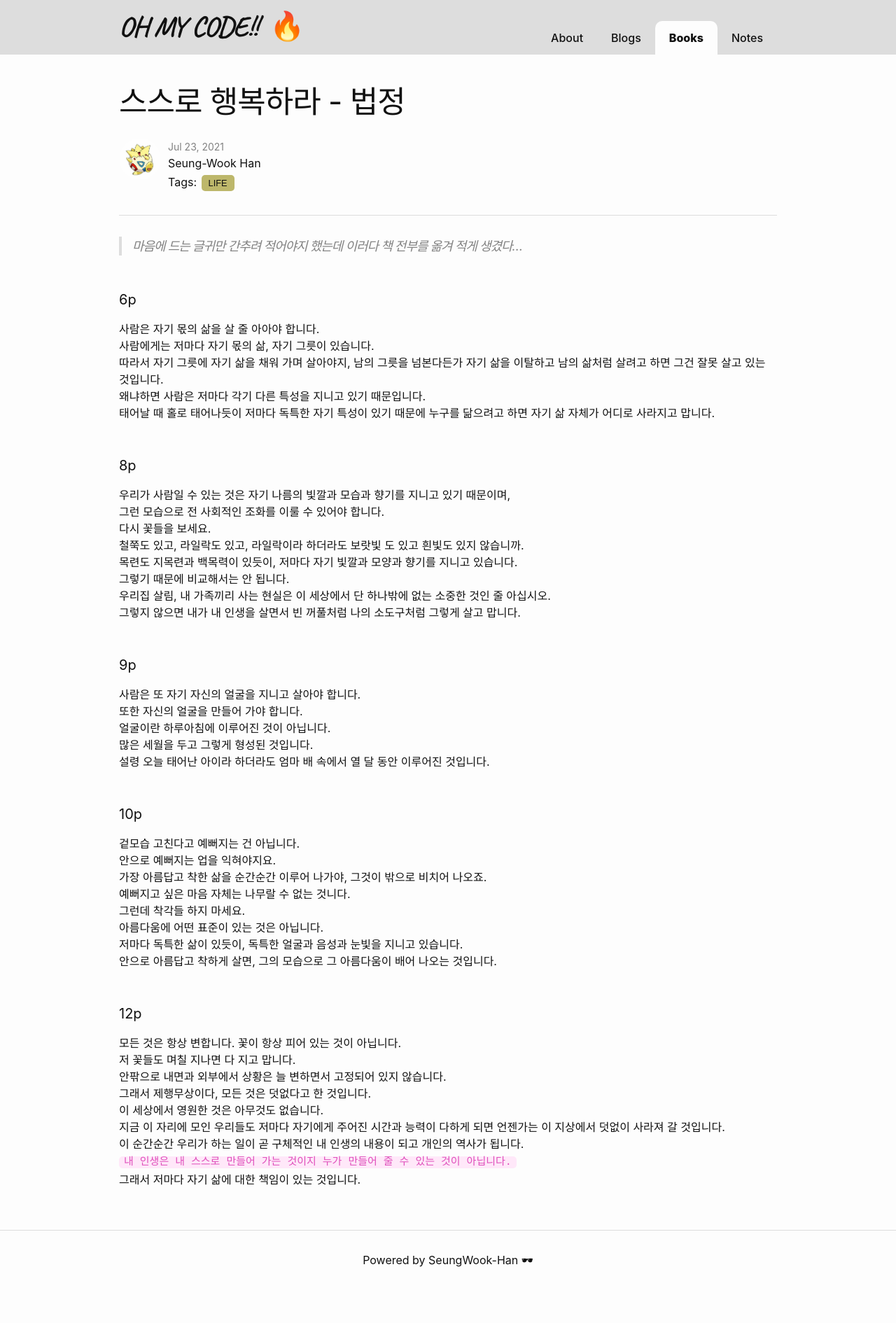
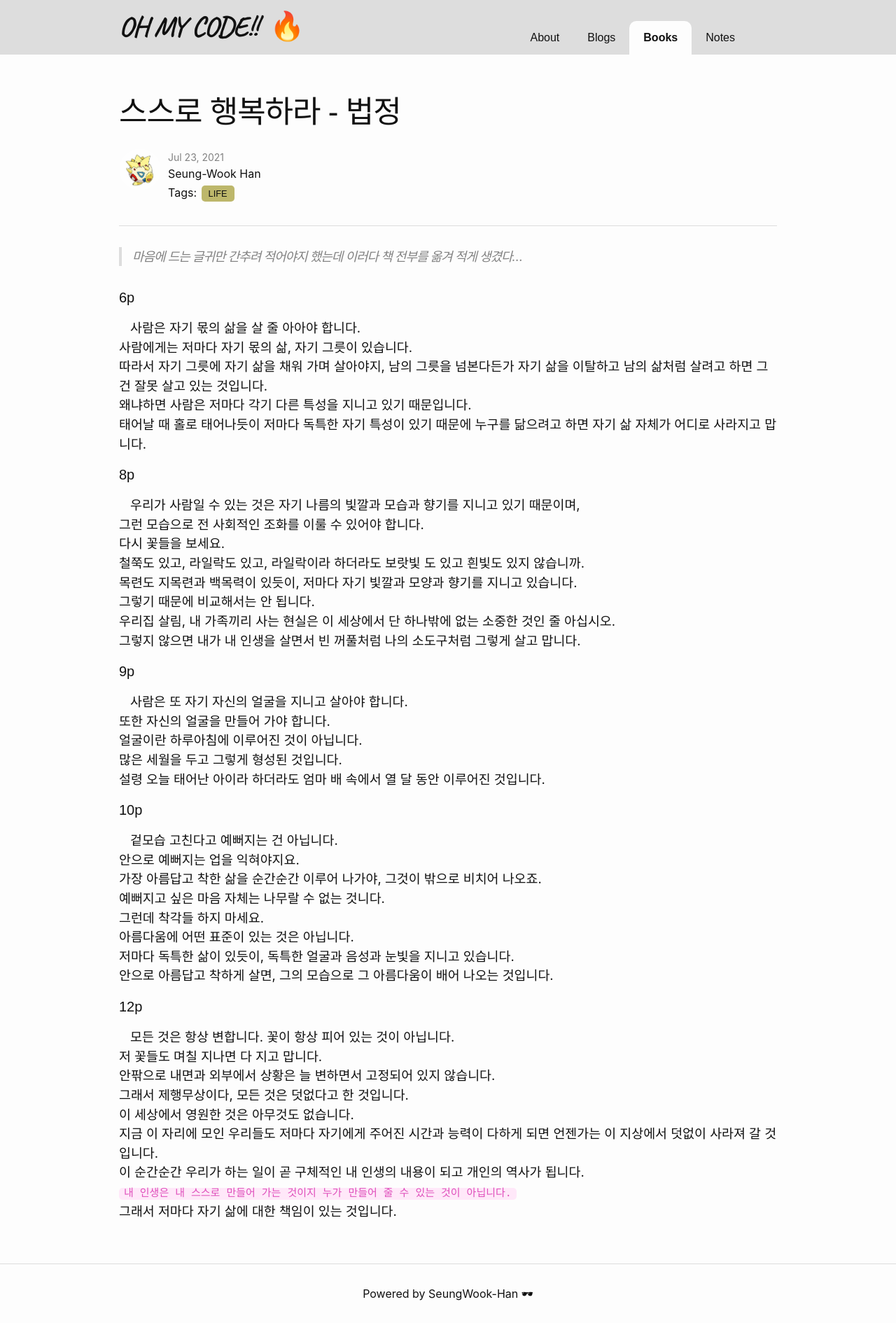
Before and after one commit to SeungukHan/SeungukHan.github.io, a Jekyll site: the page built from _books/2021-07-23-스스로_행복하라.markdown, in a window 1280 px wide. Shown: the whole page at 70% size. Built offline with Jekyll 4.4.1, drawn with Linux system fonts in a browser that asks for light colours; some web fonts are replaced; before the commit the page ends 1842 px from its top, so only the background shows below that.

Commit message:
Apply font and add post for clean code

```diff
--- a/_includes/empty.html
+++ b/_includes/empty.html
@@ -13,5 +13,5 @@
 </style>
 
 <div class="container">
-  <h1>Empty Page</h1>
+  <h1>Empty Page 🙊</h1>
 </div>
--- a/_includes/head.html
+++ b/_includes/head.html
@@ -10,8 +10,19 @@
   {%- endif -%}
   <link rel="icon" type="image/svg+xml" href="/favicon.svg">
 
-  <!-- font -->
+  <!-- font for blog title -->
   <link rel="preconnect" href="https://fonts.googleapis.com">
   <link rel="preconnect" href="https://fonts.gstatic.com" crossorigin>
   <link href="https://fonts.googleapis.com/css2?family=Caveat:wght@400;500;600;700&display=swap" rel="stylesheet">
+
+  <!-- font for header in content -->
+  <link rel="preconnect" href="https://fonts.googleapis.com">
+  <link rel="preconnect" href="https://fonts.gstatic.com" crossorigin>
+  <link href="https://fonts.googleapis.com/css2?family=Do+Hyeon&display=swap" rel="stylesheet">
+
+  <!-- font for title in content -->
+  <!-- font for content -->
+  <link rel="preconnect" href="https://fonts.googleapis.com">
+  <link rel="preconnect" href="https://fonts.gstatic.com" crossorigin>
+  <link href="https://fonts.googleapis.com/css2?family=Sunflower:wght@300;500;700&display=swap" rel="stylesheet">
 </head>
--- a/_sass/muyaho/_base.scss
+++ b/_sass/muyaho/_base.scss
@@ -89,8 +89,6 @@ li {
   }
 }
 
-
-
 /**
  * Headings
  */
@@ -98,12 +96,42 @@ h1, h2, h3, h4, h5, h6 {
   font-weight: $base-font-weight;
 }
 
-h4 {
-  margin-top: $base-font-size * 3;
+// h4 {
+//   margin-top: $base-font-size * 3;
+// }
+
+.post-content>h1,
+.post-content>h2 {
+  margin-top: $spacing-unit * 2;
 }
 
-p {
-  // text-indent: $base-font-size;
+.post-content>h1,
+.post-content>h2,
+.post-content>h3,
+.post-content>h4,
+.post-content>h5,
+.post-content>h6 {
+  font-family: 'Sunflower', sans-serif;
+}
+
+.post-content>h1 {
+}
+
+.post-content>h2 {
+}
+
+.post-content>h3 {
+  display: inline;
+  margin: 0px auto 0px auto;
+  padding: 5px;
+  background-color: $grey-color-light;
+}
+
+
+
+.post-content>p {
+  text-indent: $base-font-size;
+  font-size: $base-font-size * 1.15;
 }
 
 
@@ -158,6 +186,8 @@ a {
  * Blockquotes
  */
 blockquote {
+  margin-top: $spacing-unit;
+  margin-bottom: $spacing-unit;
   color: $grey-color;
   border-left: 4px solid $grey-color-light;
   padding-left: $spacing-unit / 2;
--- a/_sass/muyaho/_layout.scss
+++ b/_sass/muyaho/_layout.scss
@@ -65,6 +65,7 @@
     @extend .remove-anchor;
     @extend.link-reset;
     color: $text-color;
+    font-family: 'Sunflower', sans-serif;
   }
 
   @include media-query($on-palm) {
@@ -296,8 +297,9 @@
 
 .card-title {
   @extend.link-reset;
-  font-size: $big-font-size;
-  font-weight: $base-font-weight * 2;
+  font-size: $big-font-size * 1;
+  font-weight: $base-font-weight * 1;
+  font-family: 'Sunflower', sans-serif;
 }
 
 .card-sub-wrapper {
@@ -309,10 +311,12 @@
   color: gray;
   width: 120px;
   float: left;
+  font-family: 'Do Hyeon', sans-serif;
 }
 
 .card-category {
   float: left;
+  font-family: 'Do Hyeon', sans-serif;
 }
 
 
@@ -365,8 +369,11 @@
 
 .post-title {
   @include relative-font-size(2.75);
+  margin-top: $spacing-unit;
   letter-spacing: -1px;
   line-height: 1;
+  font-family: 'Sunflower', sans-serif;
+  font-weight: 100;
 
   @include media-query($on-laptop) {
     @include relative-font-size(2.5);
--- a/index.markdown
+++ b/index.markdown
@@ -1,6 +1,5 @@
 ---
-# Feel free to add content and custom Front Matter to this file.
-# To modify the layout, see https://jekyllrb.com/docs/themes/#overriding-theme-defaults
-
 layout: home
+title: ''
+permalink: /
 ---
```
Also changed, not shown: _books/2021-08-09-클린코드.markdown (added, +35 -0 lines), _layouts/home.html (+4 -4 lines), assets/home-image.jpg (added).
